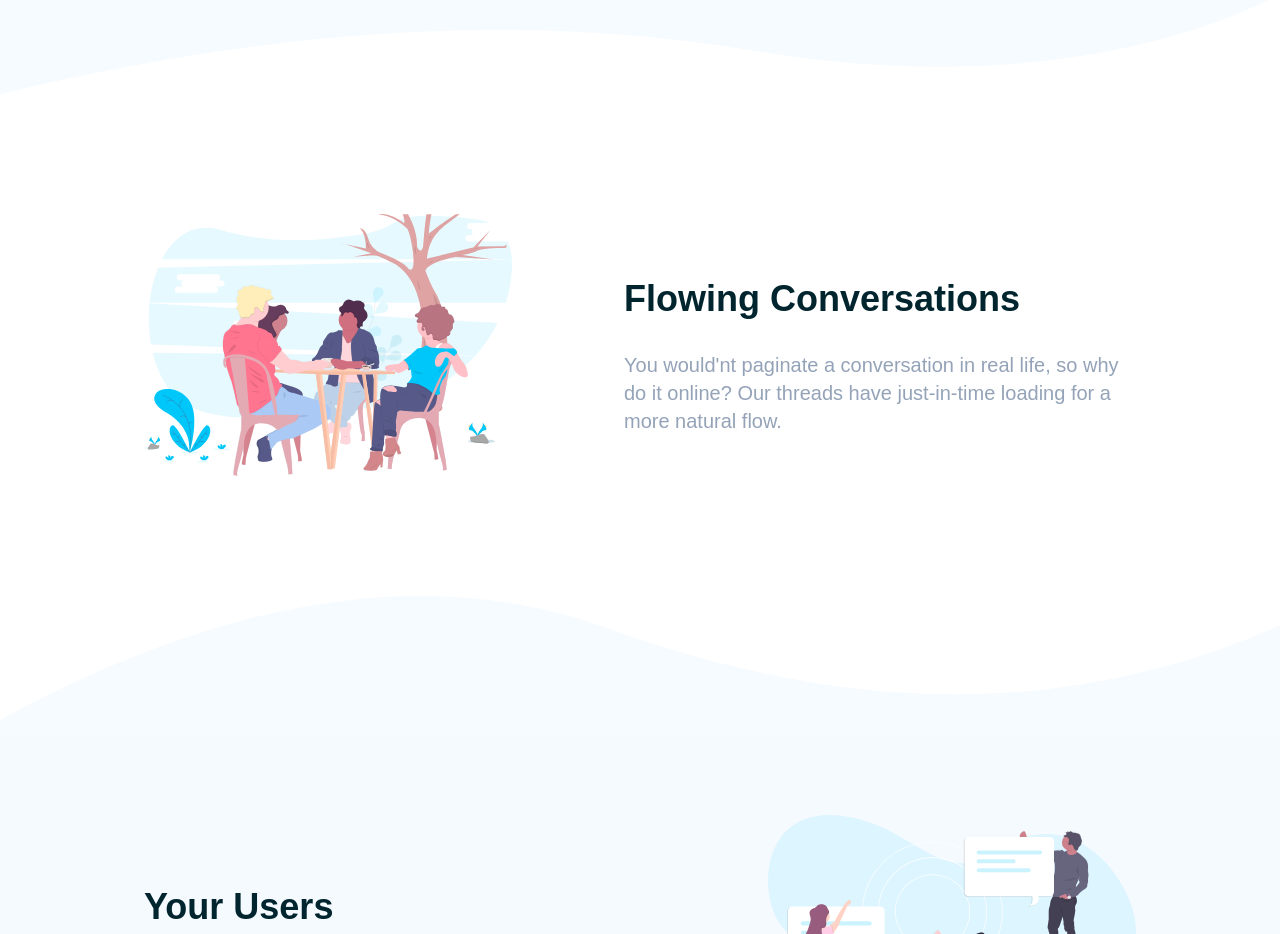
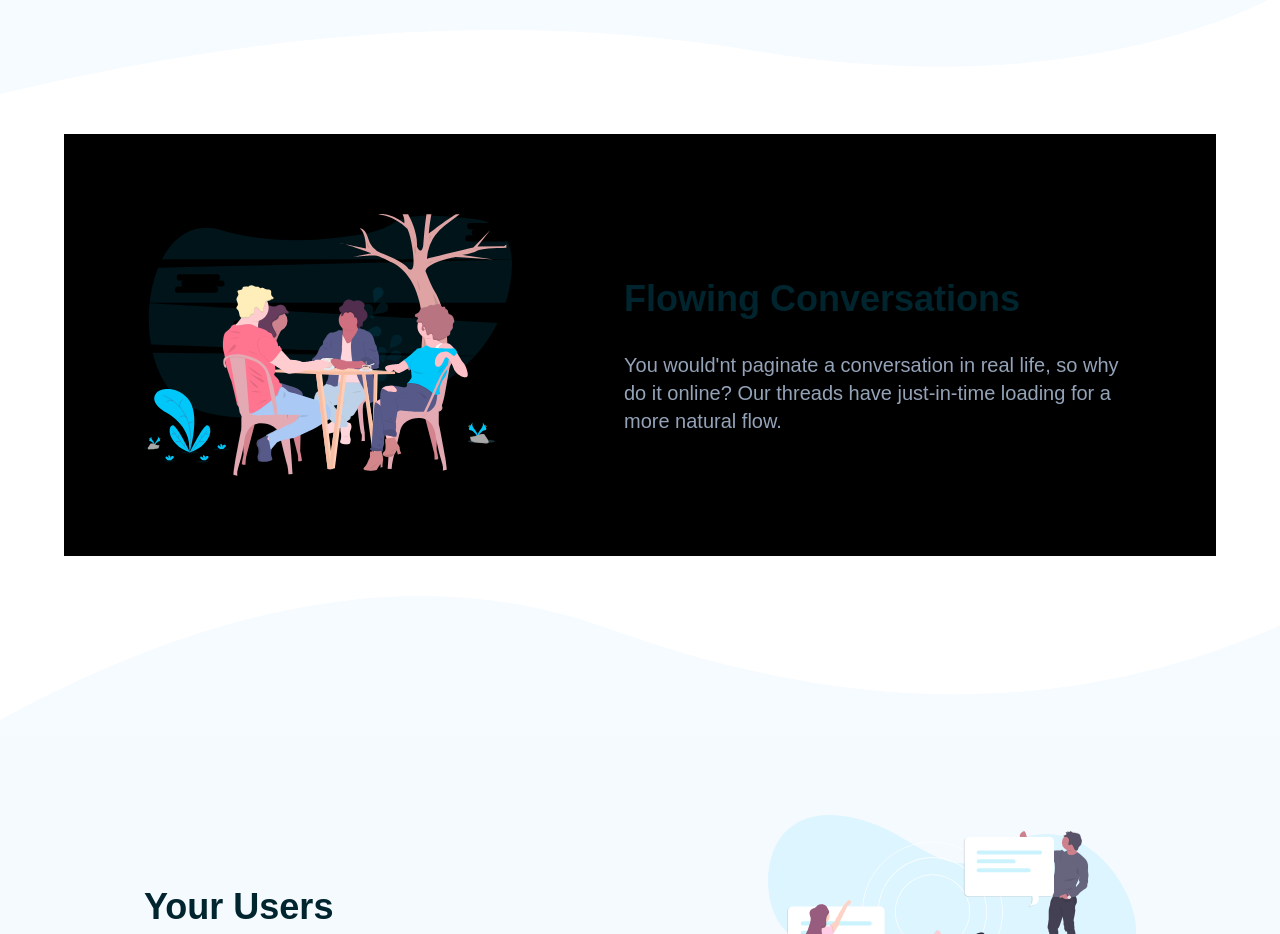
Before and after one commit to Tanyaradzwa1999/huddle-page-with-curves, a website: page index.html in a window 1280 px wide. Shown: the part 2560-3494 px from the top of the page. Drawn offline with Linux system fonts and the light colour scheme; files whose address does not match are found by name.

Commit message:
bg-black

```diff
--- a/index.html
+++ b/index.html
@@ -160,7 +160,7 @@
       />
     </div>
     <!-- following conversations section -->
-    <section class="section-container py-20 md:py-8">
+    <section class="section-container py-20 md:py-8 bg-black">
       <div
         class="flex flex-col md:flex-row rounded-3xl items-center justify-center md:justify-around"
       >
```
Also changed, not shown: css/style.css.
